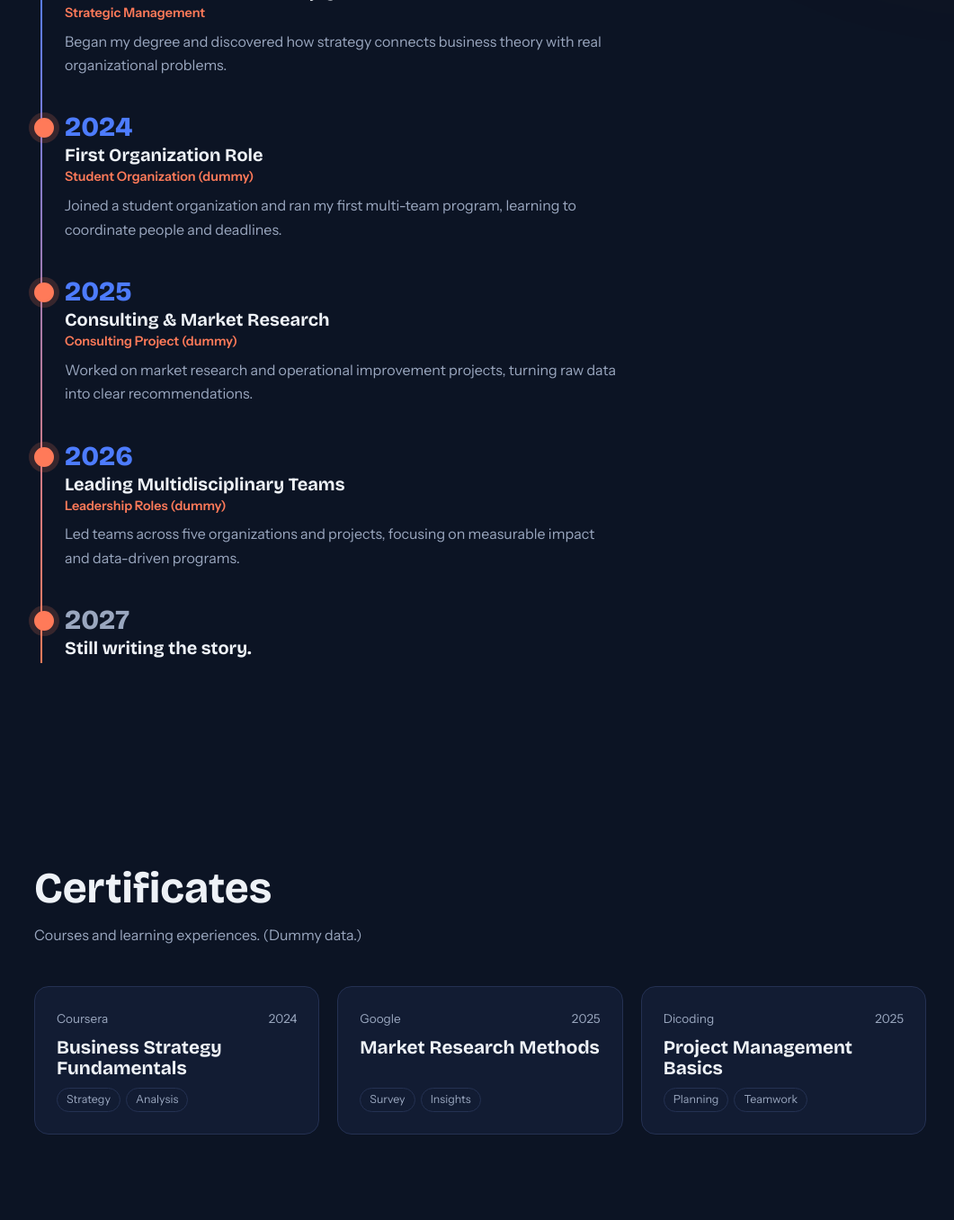
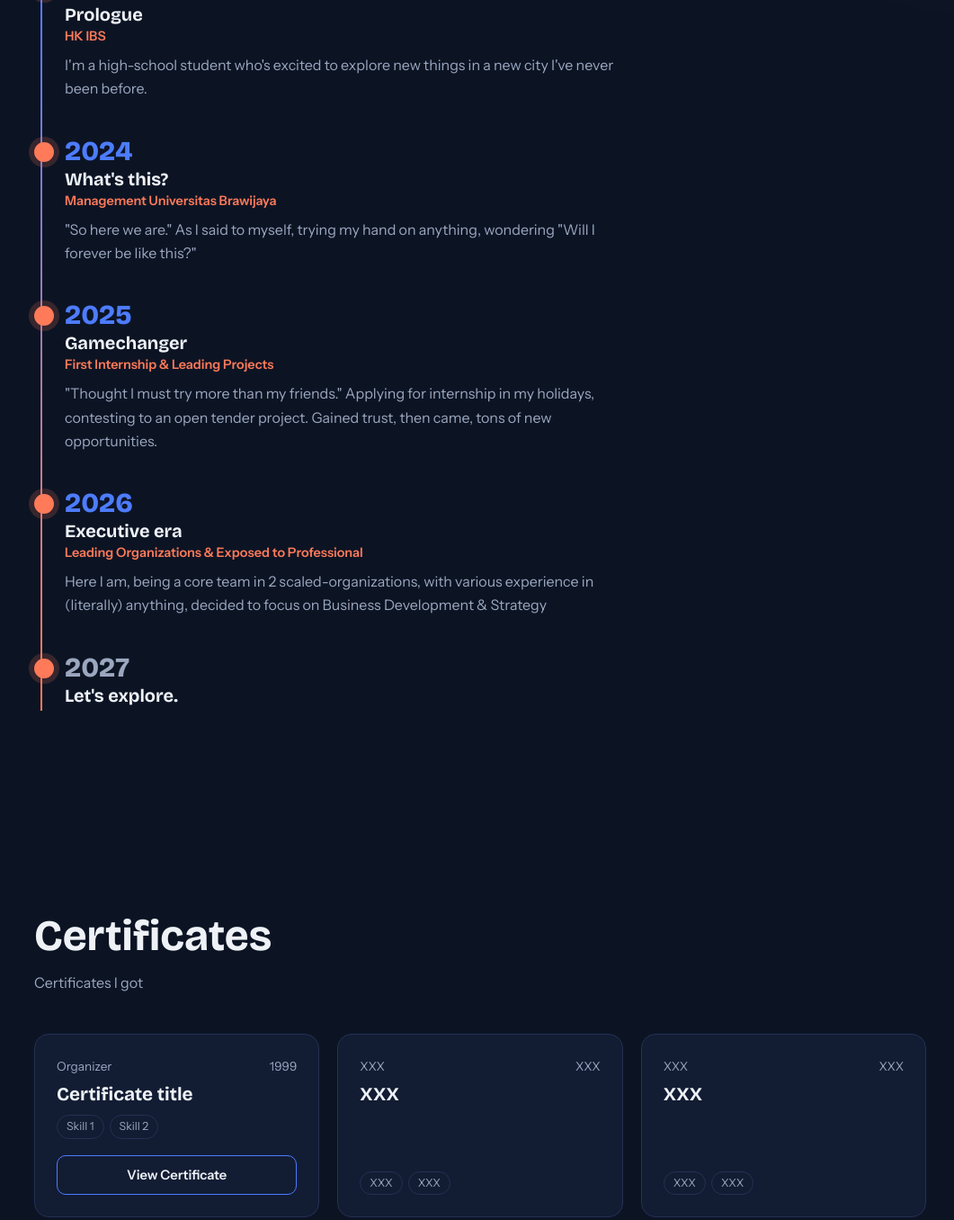
Before and after one commit to ardhan-kawakibi/portfolio, a plain HTML site: page index.html in a window 1280 px wide. Shown: the part 1241-2597 px from the top of the page at 90% size, without its empty margins (106-1167 px from the left). Drawn offline with nearby package versions, Linux system fonts and the light colour scheme.

Commit message:
Update index.html

```diff
--- a/index.html
+++ b/index.html
@@ -168,59 +168,59 @@ footer{text-align:center;color:var(--muted);padding:40px 24px;border-top:1px sol
    ===================================================================== */
 const SITE = {
   name: "Ardhan Kawakibi",
-  logo: "ARDHAN",                       // short text shown top-left and on the loading screen
-  greeting: "Welcome to my portfolio",
-  roles: ["Strategic Management Student", "Consulting Enthusiast", "Market Research Analyst", "Team Leader"],
+  logo: "Ardhan",                       // short text shown top-left and on the loading screen
+  greeting: "Hello! Nice to meet you.",
+  roles: ["Management Student", "Consulting Enthusiast", "Market Research Analyst", "Team Leader"],
   intro: "Penultimate-year Strategic Management student at Universitas Brawijaya with hands-on experience in consulting, market research, and operational improvement. I lead multidisciplinary teams across 5 organizations and projects, build data-driven programs and strategies, and deliver measurable organizational impact.",
   photo: "",                            // e.g. "photo.jpg" (upload the file to GitHub). Empty = initials
   initials: "AK",
-  cv: "CV.pdf",                         // upload your CV with this exact name. Empty "" hides the button
+  cv: "",                         // upload your CV with this exact name. Empty "" hides the button
 
   stats: [                              // value = number that counts up
-    { value: 5, suffix: "+", label: "Organizations & projects led" },
-    { value: 8, suffix: "+", label: "Research & consulting projects" },
-    { value: 3, suffix: "+", label: "Years of experience" }
+    { value: 2, suffix: "", label: "Internship experiences" },
+    { value: 2, suffix: "", label: "Real consulting projects" },
+    { value: 4, suffix: "+", label: "Years of leading experience" }
   ],
 
-  skills: ["Strategic Analysis", "Market Research", "Consulting", "Operational Improvement", "Team Leadership", "Data-Driven Strategy", "Program Management", "Presentation"],
+  skills: ["PowerBI", "Tableau", "Presentation", "Decking", "Storytelling", "Microsoft Office", "Google Workspace", "OBS", "Figma", "Communication", "Teamwork", "Stakeholder Management", "Project Management", "Research", "Consulting"],
 
-  about: { title: "About Me & My Journey", text: "Every role taught me something new about people, data and strategy. This is the path so far. (Dummy text: replace with your own story.)" },
+  about: { title: "A storyline of me!", text: "Between many experiences, there's a principle I stand for: every each of path you crossed, there's more than just an experience, there's new knowledge, new perspective, new connection, then will light by itself your ways." },
   timeline: [
-    { year: "2023", title: "Started at Universitas Brawijaya", place: "Strategic Management", text: "Began my degree and discovered how strategy connects business theory with real organizational problems." },
-    { year: "2024", title: "First Organization Role", place: "Student Organization (dummy)", text: "Joined a student organization and ran my first multi-team program, learning to coordinate people and deadlines." },
-    { year: "2025", title: "Consulting & Market Research", place: "Consulting Project (dummy)", text: "Worked on market research and operational improvement projects, turning raw data into clear recommendations." },
-    { year: "2026", title: "Leading Multidisciplinary Teams", place: "Leadership Roles (dummy)", text: "Led teams across five organizations and projects, focusing on measurable impact and data-driven programs." },
-    { year: "2027", title: "Still writing the story.", place: "", text: "", future: true }
+    { year: "2023", title: "Prologue", place: "HK IBS", text: "I'm a high-school student who's excited to explore new things in a new city I've never been before." },
+    { year: "2024", title: "What's this?", place: "Management Universitas Brawijaya", text: "\"So here we are.\" As I said to myself, trying my hand on anything, wondering \"Will I forever be like this?\"" },
+    { year: "2025", title: "Gamechanger", place: "First Internship & Leading Projects", text: "\"Thought I must try more than my friends.\" Applying for internship in my holidays, contesting to an open tender project. Gained trust, then came, tons of new opportunities." },
+    { year: "2026", title: "Executive era", place: "Leading Organizations & Exposed to Professional", text: "Here I am, being a core team in 2 scaled-organizations, with various experience in (literally) anything, decided to focus on Business Development & Strategy" },
+    { year: "2027", title: "Let's explore.", place: "", text: "", future: true }
   ],
 
   certificates: {
-    title: "Certificates", text: "Courses and learning experiences. (Dummy data.)",
+    title: "Certificates", text: "Certificates I got",
     items: [
-      { name: "Business Strategy Fundamentals", issuer: "Coursera", year: "2024", link: "", skills: ["Strategy", "Analysis"] },
-      { name: "Market Research Methods", issuer: "Google", year: "2025", link: "", skills: ["Survey", "Insights"] },
-      { name: "Project Management Basics", issuer: "Dicoding", year: "2025", link: "", skills: ["Planning", "Teamwork"] }
+      { name: "Certificate title", issuer: "Organizer", year: "1999", link: "drive.google.com", skills: ["Skill 1", "Skill 2"] },
+      { name: "XXX", issuer: "XXX", year: "XXX", link: "", skills: ["XXX", "XXX"] },
+      { name: "XXX", issuer: "XXX", year: "XXX", link: "", skills: ["XXX", "XXX"] }
     ]
   },
 
   projects: {
-    title: "Projects", text: "Selected consulting, research and strategy work. (Dummy data.)",
+    title: "Projects", text: "Projects I did",
     items: [
-      { title: "Market Entry Analysis", code: "Consulting", year: "2025", desc: "Analyzed market size, competitors and customer needs for a small business expansion plan.", stat: "3 strategy options delivered", tags: ["Market Research", "SWOT"], file: "projects/market-entry.pdf", cover: "" },
-      { title: "Operational Improvement Study", code: "Operations", year: "2025", desc: "Mapped a workflow, found bottlenecks and proposed changes to speed up daily operations.", stat: "Process time cut by 30%", tags: ["Process Mapping", "Efficiency"], file: "projects/operations.pdf", cover: "" },
-      { title: "Student Program Strategy", code: "Leadership", year: "2026", desc: "Designed and led a data-driven program with a multidisciplinary team of volunteers.", stat: "200+ participants reached", tags: ["Leadership", "Program Design"], file: "projects/program-strategy.pdf", cover: "" }
+      { title: "Experience title", code: "Key experience", year: "1999", desc: "Description", stat: "Achieved results highlight", tags: ["Sub-experience 1", "Sub-experience 2"], file: "projects/market-entry.pdf", cover: "" },
+      { title: "XXX", code: "XXX", year: "XXX", desc: "XXX", stat: "XXX", tags: ["XXX", "XXX"], file: "projects/operations.pdf", cover: "" },
+      { title: "XXX", code: "XXX", year: "XXX", desc: "XXX", stat: "XXX", tags: ["XXX", "XXX"], file: "projects/program-strategy.pdf", cover: "" }
     ]
   },
 
   contact: {
     title: "Let's Work Together", text: "Open to internships, consulting projects and collaborations. Pick whichever is easiest.",
     items: [
-      { label: "LinkedIn", value: "ardhan-kawakibi", link: "https://www.linkedin.com/in/ardhan-kawakibi/" },
-      { label: "Email (click to copy)", value: "your.email@gmail.com", copy: true },
-      { label: "Instagram", value: "@yourusername", link: "https://instagram.com/yourusername" },
-      { label: "WhatsApp", value: "+62 800 0000 0000", link: "https://wa.me/628000000000" }
+      { label: "LinkedIn", value: "Ardhan Kawakibi", link: "https://www.linkedin.com/in/ardhan-kawakibi/" },
+      { label: "Email", value: "ma.kawakibi@gmail.com", copy: true },
+      { label: "Instagram", value: "@ardhanamigo", link: "https://instagram.com/ardhanamigo" },
+      { label: "WhatsApp", value: "+62 895-2291-0401", link: "https://wa.me/6289522910401" }
     ]
   },
-  footer: "Built by Ardhan Kawakibi. Thank you for visiting."
+  footer: "Thank you for visiting, looking forward to collaborate with you soon!"
 };
 /* ======================= END OF EDIT AREA ======================= */
 
```
